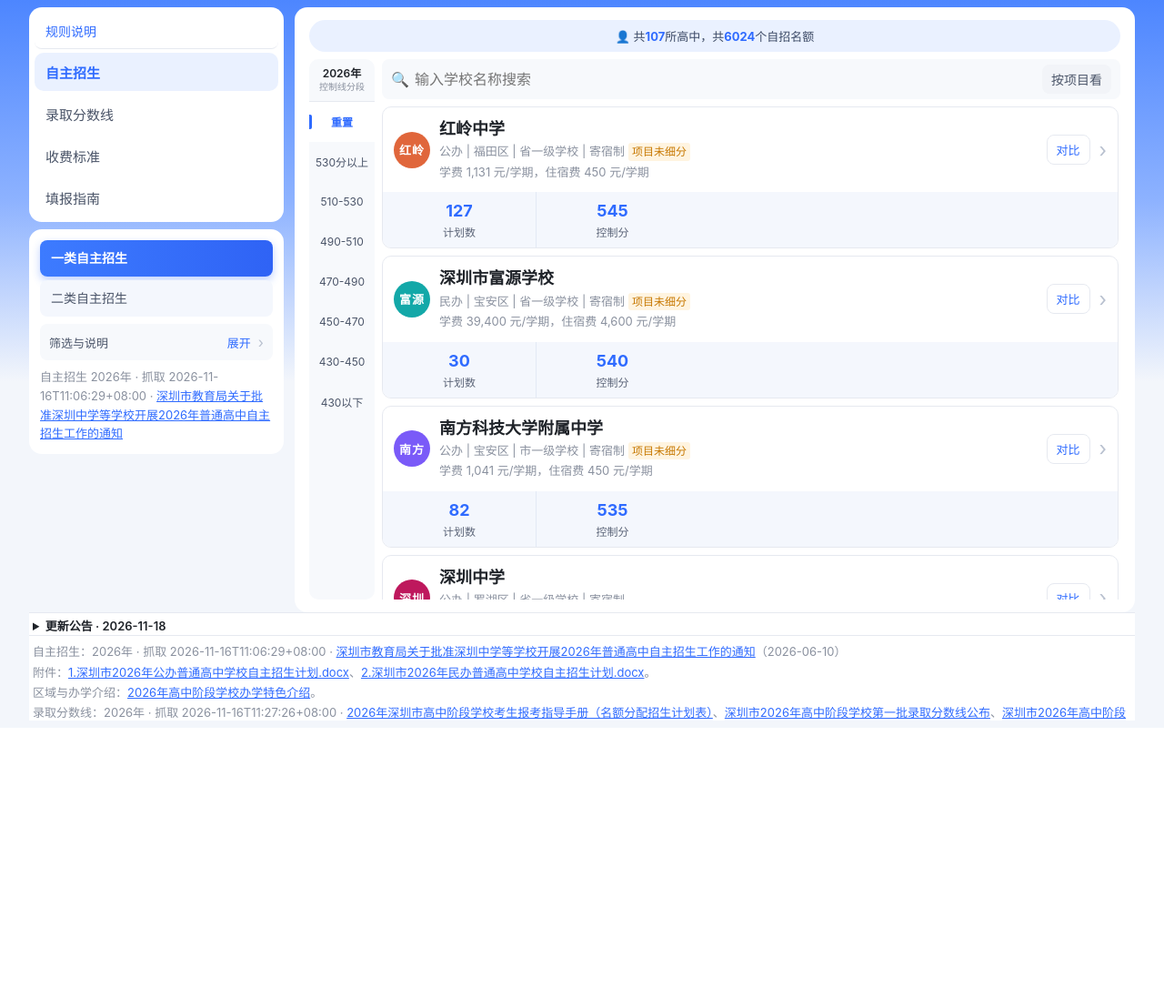
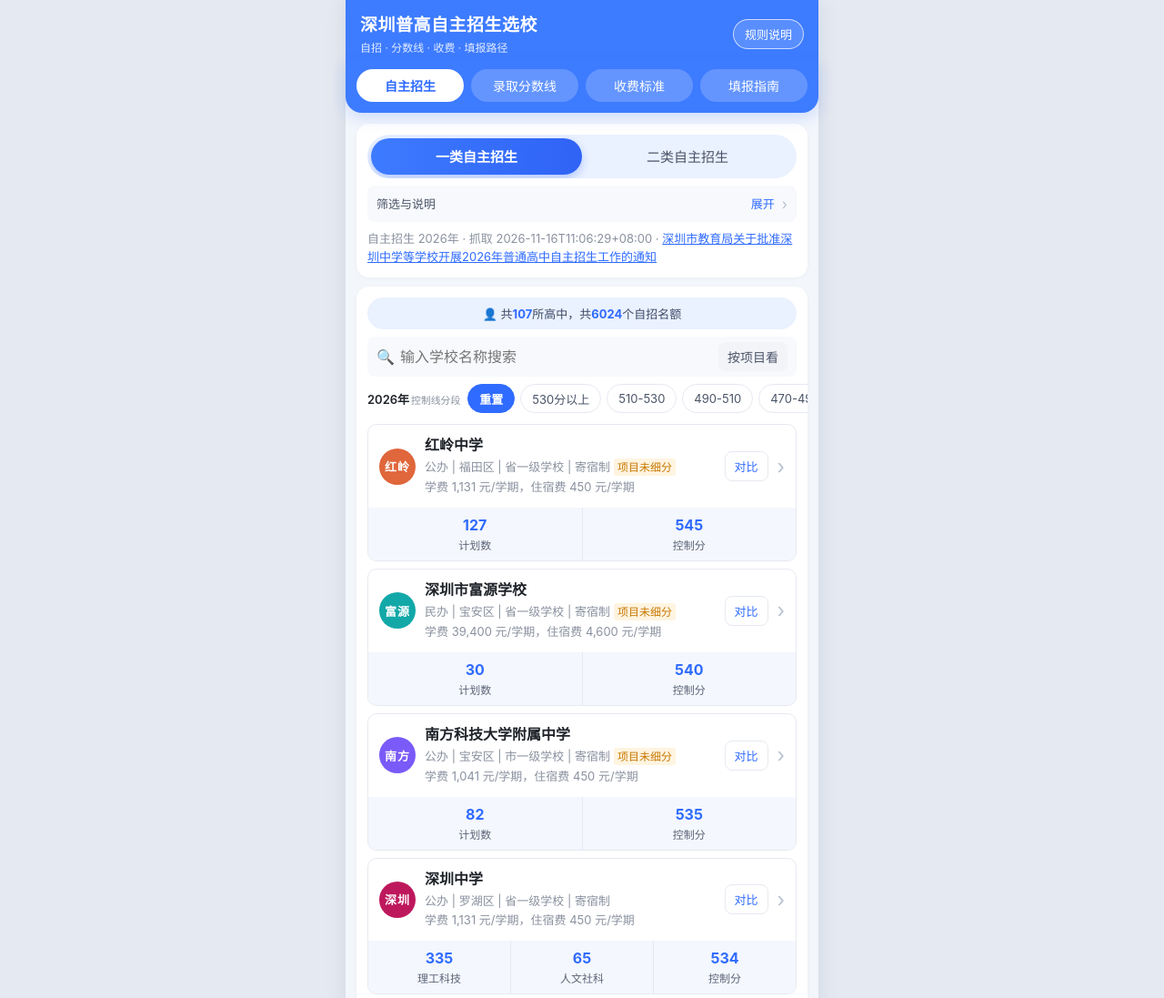
Before and after one commit to wushuangui/zhongkao-school-selector, a plain HTML site: page self-recruitment/index.html in a window 1280 px wide. Shown: the top 1097 px of the page at 91% size. Before the commit the page ends 800 px from the top, so only its background shows below. Drawn offline with Linux system fonts and the light colour scheme.

Commit message:
优化样式

```diff
--- a/self-recruitment/css/style.css
+++ b/self-recruitment/css/style.css
@@ -12,7 +12,7 @@ html { -webkit-text-size-adjust: 100%; text-size-adjust: 100%; }
 }
 body {
   font-family: -apple-system, BlinkMacSystemFont, "PingFang SC", "Microsoft YaHei", sans-serif;
-  background: linear-gradient(180deg, #4d86ff 0, #8db2ff 220px, var(--bg) 420px);
+  background: var(--bg);
   color: var(--text);
   min-height: 100vh;
   min-height: 100dvh;
@@ -21,63 +21,40 @@ body {
 button, a, label { touch-action: manipulation; }
 button { font-family: inherit; -webkit-appearance: none; appearance: none; }
 input, select { font-family: inherit; }
+/* 移动端 H5：整页单列自然滚动，导航吸顶 */
 .app {
-  max-width: 520px; margin: 0 auto;
-  padding: 0 max(12px, env(safe-area-inset-right, 0px)) calc(24px + var(--safe-bottom)) max(12px, env(safe-area-inset-left, 0px));
+  max-width: 520px; margin: 0 auto; min-height: 100vh; min-height: 100dvh; background: var(--bg);
+  padding: 0 max(12px, env(safe-area-inset-right, 0px)) calc(16px + var(--safe-bottom)) max(12px, env(safe-area-inset-left, 0px));
 }
-/* 手机一屏：顶栏固定，只有当前内容区滚动 */
-.app.fixed {
-  height: 100vh; height: 100dvh; display: flex; flex-direction: column; overflow: hidden;
-  padding-bottom: calc(8px + var(--safe-bottom));
+.app > * { min-width: 0; }
+.brand {
+  display: flex; align-items: center; gap: 12px;
+  margin: 0 -12px; padding: calc(16px + var(--safe-top)) 16px 6px;
+  background: #3d7bff; color: #fff;
 }
-.app.fixed > .changelog,
-.app.fixed > footer {
-  display: block; flex: none; background: #fff;
+.brand-text { flex: 1; min-width: 0; }
+.brand h1 { font-size: 19px; font-weight: 700; line-height: 1.3; letter-spacing: .5px; }
+.brand p { font-size: 12px; opacity: .85; margin-top: 2px; }
+.shell { min-width: 0; }
+.shell > * { min-width: 0; }
+.rail {
+  position: sticky; top: 0; z-index: 6;
+  margin: 0 -12px 12px; padding: max(10px, var(--safe-top)) 12px 12px;
+  background: #3d7bff; border-radius: 0 0 18px 18px;
+  box-shadow: 0 6px 16px rgba(47,107,255,.18);
 }
-.app.fixed > .changelog { border-top: 1px solid var(--line); padding: 4px 4px 0; }
-.app.fixed > footer {
-  max-height: 7.2em; overflow: auto;
-  padding: 6px 4px 4px; border-top: 1px solid var(--line);
-}
+.rail > .nav { width: 100%; margin-bottom: 0; }
+.view[hidden] { display: none !important; }
+.main { display: block; }
+.app > .changelog:not(:empty),
+.app > footer:not(:empty) { background: #fff; border-radius: 14px; padding: 12px; margin-top: 8px; }
 .changelog { font-size: 13px; color: var(--sub); line-height: 1.6; }
 .changelog summary { cursor: pointer; color: var(--text); font-weight: 600; }
 .changelog ul { margin: 4px 0 4px 1.1em; }
 .changelog p { margin: 0 0 6px; }
-.app.fixed #view-zzzs:not([hidden]),
-.app.fixed #view-scores:not([hidden]),
-.app.fixed #view-fee:not([hidden]),
-.app.fixed #view-guide:not([hidden]) { flex: 1; min-height: 0; display: flex; flex-direction: column; }
-.app.fixed > * { min-width: 0; }
-.shell { display: flex; flex-direction: column; flex: 1; min-height: 0; min-width: 0; padding-top: calc(8px + var(--safe-top)); }
-.shell > * { min-width: 0; }
-.rail { display: flex; flex-direction: column; align-items: flex-start; gap: 8px; margin-bottom: 8px; min-width: 0; }
-.rail > .nav { width: 100%; margin-bottom: 0; }
-.app.fixed #view-zzzs:not([hidden]) > .panel:first-child,
-.app.fixed #view-scores:not([hidden]) > .panel:first-child,
-.app.fixed #view-fee:not([hidden]) > .panel:first-child,
-.app.fixed #view-guide:not([hidden]) > .panel:first-child {
-  flex: 0 1 auto; max-height: calc(100% - 176px); min-height: 0; overflow-y: auto; overscroll-behavior: contain;
-}
-.app.fixed #view-zzzs:not([hidden]) > .panel:last-child,
-.app.fixed #view-scores:not([hidden]) > .panel:last-child,
-.app.fixed #view-fee:not([hidden]) > .panel:last-child,
-.app.fixed #view-guide:not([hidden]) > .panel:last-child { flex: 1; min-height: 0; display: flex; flex-direction: column; margin-bottom: 0; }
-.view[hidden] { display: none !important; }
-.app.fixed .main { flex: 1; min-height: 0; align-items: stretch; }
-.app.fixed .side { position: static; overflow-y: auto; scrollbar-width: none; }
-.app.fixed .side::-webkit-scrollbar { display: none; }
-.app.fixed .list { display: flex; flex-direction: column; min-height: 0; }
-.app.fixed #list,
-.app.fixed #scoreList,
-.app.fixed #feeList,
-.app.fixed #guideBody { flex: 1; min-height: 0; overflow-y: auto; overscroll-behavior: contain; padding-right: 2px; }
-.scroll-area::-webkit-scrollbar { width: 4px; }
-.scroll-area::-webkit-scrollbar-thumb { background: #c9d3e6; border-radius: 3px; }
-.scroll-area::-webkit-scrollbar-track { background: transparent; }
-.scroll-area { scrollbar-width: thin; scrollbar-color: #c9d3e6 transparent; }
-#list footer, #scoreList footer { padding: 4px 2px 12px; }
+#list footer, #scoreList footer { display: none; }
 .rule-btn {
-  border: 1px solid rgba(255,255,255,.7); background: rgba(255,255,255,.15); color: #fff;
+  flex: none; border: 1px solid rgba(255,255,255,.7); background: rgba(255,255,255,.15); color: #fff;
   border-radius: 999px; min-height: 32px; padding: 6px 12px; font-size: 13px; cursor: pointer;
 }
 
@@ -105,7 +82,7 @@ input, select { font-family: inherit; }
 .rules-body .src { font-size: 13px; color: var(--sub); margin-top: 16px; line-height: 1.6; }
 .rules-body .src a { color: var(--blue); }
 
-.panel { background: #fff; border-radius: 14px; padding: 12px; margin-bottom: 8px; }
+.panel { background: #fff; border-radius: 14px; padding: 12px; margin-bottom: 10px; box-shadow: 0 1px 4px rgba(31,35,41,.04); }
 .seg {
   display: flex; background: var(--blue-light); border-radius: 999px; padding: 4px;
   overflow-x: auto; scrollbar-width: none; overscroll-behavior-x: contain;
@@ -152,22 +129,18 @@ input, select { font-family: inherit; }
 }
 .summary b { color: var(--blue); }
 
-.main { display: flex; gap: 8px; align-items: flex-start; min-width: 0; }
 .side {
-  width: 72px; flex: none; background: #f7f9fc; border-radius: 10px; overflow: hidden; position: sticky; top: 8px;
+  display: flex; align-items: center; gap: 6px; overflow-x: auto; margin: 0 -12px 10px; padding: 0 12px 2px;
+  scrollbar-width: none; overscroll-behavior-x: contain;
 }
-.side .title { font-size: 12px; text-align: center; padding: 8px 2px; font-weight: 600; border-bottom: 1px solid var(--line); line-height: 1.35; }
-.side .title small { display: block; font-weight: 400; color: var(--sub); }
+.side::-webkit-scrollbar { display: none; }
+.side .title { flex: none; font-size: 13px; font-weight: 600; white-space: nowrap; padding-right: 2px; }
+.side .title small { font-weight: 400; color: var(--sub); margin-left: 2px; }
 .side button {
-  display: flex; align-items: center; justify-content: center; width: 100%; min-height: 44px;
-  border: 0; background: none; padding: 8px 2px; font-size: 12px; color: #4a5468;
-  cursor: pointer; position: relative; white-space: nowrap;
+  flex: none; border: 1px solid var(--line); background: #fff; min-height: 32px; padding: 5px 12px;
+  border-radius: 999px; font-size: 13px; color: #4a5468; cursor: pointer; white-space: nowrap;
 }
-.side button.active { background: #fff; color: var(--blue); font-weight: 600; }
-.side button.active::before {
-  content: ""; position: absolute; left: 0; top: 50%; width: 3px; height: 16px; margin-top: -8px;
-  background: var(--blue); border-radius: 0 2px 2px 0;
-}
+.side button.active { background: var(--blue); border-color: var(--blue); color: #fff; font-weight: 600; }
 
 .list { flex: 1; min-width: 0; }
 .panel { min-width: 0; }
@@ -355,7 +328,6 @@ footer a { color: var(--blue); }
 @media (max-width: 360px) {
   .search > span:first-child { display: none; }
   .nav button { font-size: 13px; padding: 8px 4px; }
-  .side { width: 64px; }
 }
 @media (max-width: 340px) {
   .nav.nav-four { gap: 4px; }
@@ -373,135 +345,8 @@ footer a { color: var(--blue); }
   #poolSheet, #poolSheet * { visibility: visible; }
   #poolSheet { position: absolute; left: 0; top: 0; }
 }
-@media (max-height: 700px) {
-  .panel { padding: 10px; }
-  .app.fixed #view-zzzs:not([hidden]) > .panel:first-child,
-  .app.fixed #view-scores:not([hidden]) > .panel:first-child,
-  .app.fixed #view-fee:not([hidden]) > .panel:first-child,
-  .app.fixed #view-guide:not([hidden]) > .panel:first-child { max-height: calc(100% - 210px); }
+/* 电脑端：居中显示为手机宽度 */
+@media (min-width: 600px) {
+  body { background: #e4e9f2; }
+  .app { box-shadow: 0 0 24px rgba(31,35,41,.08); }
 }
-
-/* 宽屏：顶栏筛选改到左侧，中间留给学校信息 */
-@media (min-width: 960px) {
-  .app { max-width: 1240px; }
-  .compare-dock { max-width: 1240px; }
-  .app.fixed .shell {
-    display: grid;
-    grid-template-columns: 280px minmax(0, 1fr);
-    grid-template-rows: auto minmax(0, 1fr);
-    column-gap: 12px;
-    row-gap: 8px;
-  }
-  .app.fixed .shell > .rail {
-    grid-column: 1;
-    grid-row: 1;
-    align-items: stretch;
-    gap: 4px;
-    margin: 0;
-    padding: 6px;
-    background: #fff;
-    border-radius: 14px;
-  }
-  .app.fixed .shell > .rail > .nav {
-    flex-direction: column;
-    align-items: stretch;
-    gap: 4px;
-    margin: 0;
-    padding: 0;
-    background: transparent;
-  }
-  .app.fixed .shell > .rail .rule-btn {
-    align-self: stretch;
-    text-align: left;
-    border: 0;
-    border-bottom: 1px solid var(--line);
-    border-radius: 8px;
-    background: transparent;
-    color: var(--blue);
-    min-height: 40px;
-    padding: 8px 12px;
-    font-size: 14px;
-  }
-  .app.fixed .shell > .rail > .nav button {
-    flex: none;
-    width: 100%;
-    text-align: left;
-    background: transparent;
-    color: #4a5468;
-    border-radius: 10px;
-    font-size: 15px;
-    padding: 10px 12px;
-    min-height: 42px;
-    overflow: visible;
-  }
-  .app.fixed .shell > .rail > .nav button.active {
-    background: var(--blue-light);
-    color: var(--blue);
-  }
-  .app.fixed .shell > #view-zzzs:not([hidden]),
-  .app.fixed .shell > #view-scores:not([hidden]),
-  .app.fixed .shell > #view-fee:not([hidden]),
-  .app.fixed .shell > #view-guide:not([hidden]) {
-    display: contents;
-  }
-  .app.fixed .shell > #view-zzzs:not([hidden]) > .panel:first-child,
-  .app.fixed .shell > #view-scores:not([hidden]) > .panel:first-child,
-  .app.fixed .shell > #view-fee:not([hidden]) > .panel:first-child,
-  .app.fixed .shell > #view-guide:not([hidden]) > .panel:first-child {
-    grid-column: 1;
-    grid-row: 2;
-    align-self: start;
-    width: 100%;
-    margin-bottom: 0;
-    max-height: 100%;
-    min-height: 0;
-    overflow-x: hidden;
-    overflow-y: auto;
-  }
-  .app.fixed .shell > #view-zzzs:not([hidden]) > .panel:last-child,
-  .app.fixed .shell > #view-scores:not([hidden]) > .panel:last-child,
-  .app.fixed .shell > #view-fee:not([hidden]) > .panel:last-child,
-  .app.fixed .shell > #view-guide:not([hidden]) > .panel:last-child {
-    grid-column: 2;
-    grid-row: 1 / span 2;
-    margin-bottom: 0;
-    min-height: 0;
-    overflow: hidden;
-    padding: 14px 16px;
-  }
-  .app.fixed .shell .seg {
-    flex-direction: column;
-    align-items: stretch;
-    gap: 4px;
-    background: transparent;
-    padding: 0;
-    border-radius: 0;
-    overflow: visible;
-  }
-  .app.fixed .shell .seg button,
-  .app.fixed .shell #scoreBatch button {
-    flex: none;
-    width: 100%;
-    text-align: left;
-    border-radius: 8px;
-    font-size: 14px;
-    line-height: 1.35;
-    padding: 8px 12px;
-    background: #f4f7fd;
-    color: #4a5468;
-    white-space: normal;
-  }
-  .app.fixed .shell .seg button.active,
-  .app.fixed .shell #scoreBatch button.active {
-    background: linear-gradient(90deg, #3d7bff, #2f63f5);
-    color: #fff;
-    font-weight: 600;
-  }
-  .app.fixed .shell .filters { grid-template-columns: 1fr; }
-  .app.fixed .shell .tabs { overflow-x: auto; }
-  .app.fixed .shell .tabs button { flex: none; padding: 8px 12px; }
-  .app.fixed .shell .name { font-size: 18px; }
-  .app.fixed .shell .stats { justify-content: flex-start; }
-  .app.fixed .shell .stats div { flex: 0 1 168px; }
-  .app.fixed .shell .stats b { font-size: 18px; }
-}
--- a/self-recruitment/index.html
+++ b/self-recruitment/index.html
@@ -9,9 +9,15 @@
 </head>
 <body>
 <div class="app fixed">
+  <header class="brand">
+    <div class="brand-text">
+      <h1>深圳普高自主招生选校</h1>
+      <p>自招 · 分数线 · 收费 · 填报路径</p>
+    </div>
+    <button type="button" class="rule-btn" id="openRules">规则说明</button>
+  </header>
   <div class="shell">
   <div class="rail">
-  <button type="button" class="rule-btn" id="openRules">规则说明</button>
   <nav class="nav nav-four" id="nav">
     <button data-view="zzzs" class="active">自主招生</button>
     <button data-view="scores">录取分数线</button>
@@ -64,13 +70,13 @@
   <div class="panel">
     <div class="summary" id="summary"></div>
     <div class="main">
-      <div class="side" id="side"></div>
       <div class="list">
         <div class="search">
           <span>🔍</span>
           <input id="keyword" placeholder="输入学校名称搜索">
           <button type="button" class="chip" id="projectViewBtn">按项目看</button>
         </div>
+        <div class="side" id="side"></div>
         <div id="list" class="scroll-area"></div>
       </div>
     </div>
@@ -121,12 +127,12 @@
     <div class="panel" id="scorePanel">
       <div class="summary" id="scoreSummary"></div>
       <div class="main">
-        <div class="side" id="scoreSide"></div>
         <div class="list">
           <div class="search">
             <span>🔍</span>
             <input id="scoreKeyword" placeholder="输入学校名称搜索">
           </div>
+          <div class="side" id="scoreSide"></div>
           <div id="scoreList" class="scroll-area"></div>
         </div>
       </div>
```
